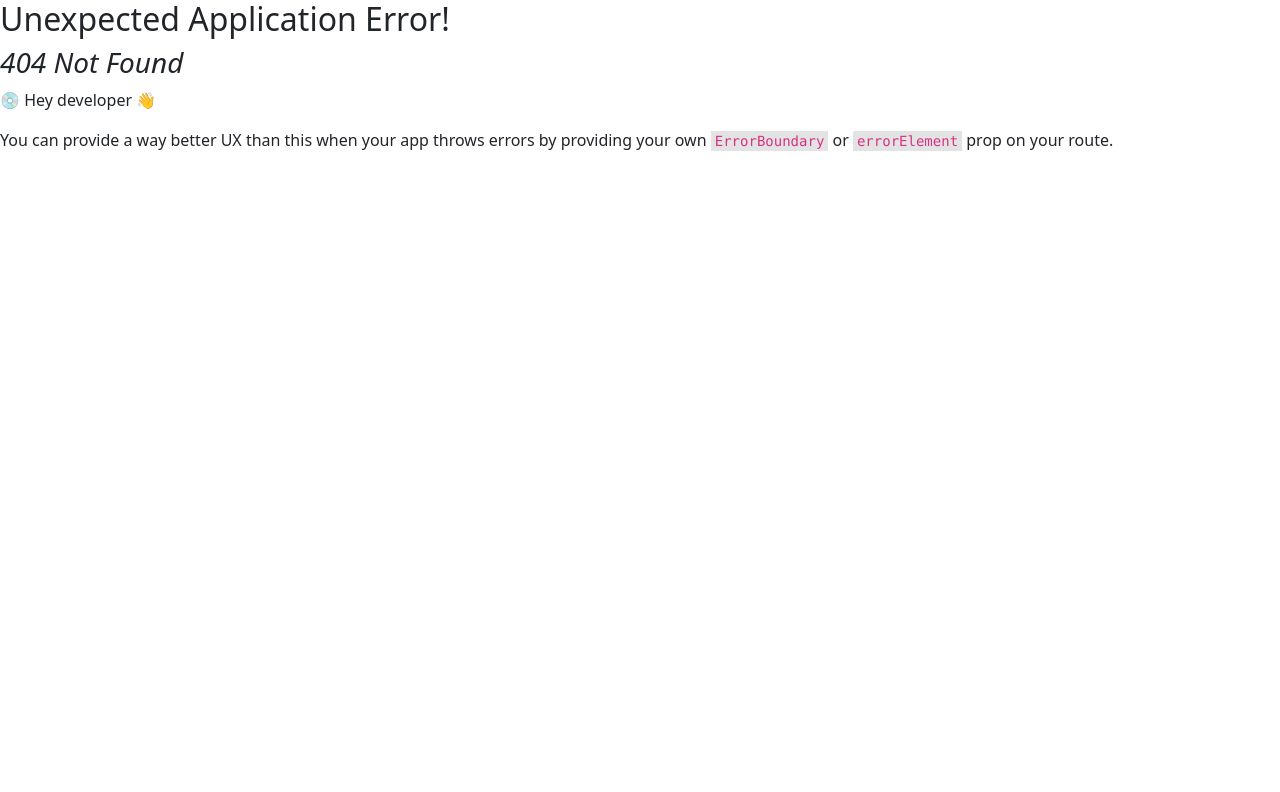
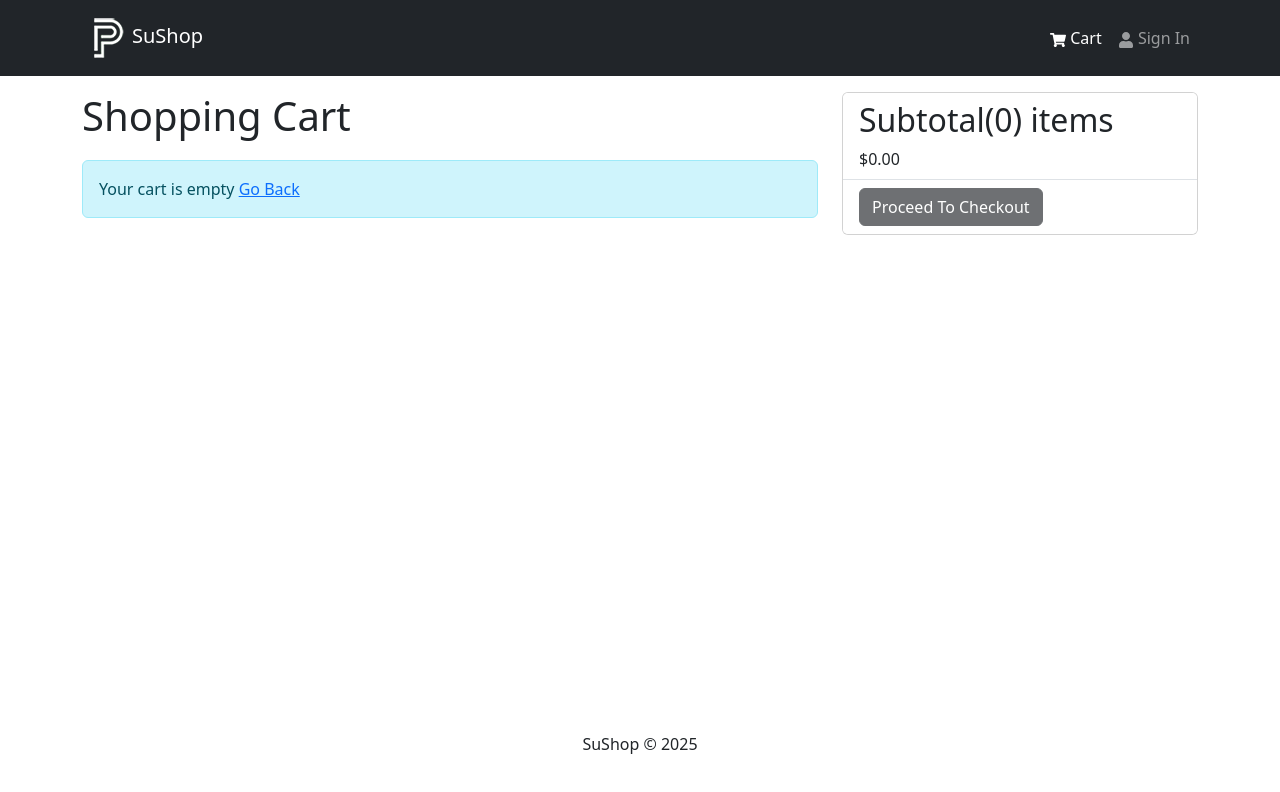
Before and after one commit to PoChuanSu/Pass-BootCamp-ECOM, a React (Create React App) app in the folder frontend/: page /cart in a window 1280 px wide. Before the commit this address had no page. Shown: the top 792 px of the page. Built offline with nearby package versions, Linux system fonts and the light colour scheme.

Commit message:
cart interface

```diff
--- a/frontend/src/index.js
+++ b/frontend/src/index.js
@@ -15,12 +15,14 @@
 import reportWebVitals from "./reportWebVitals";
 import HomeScreen from "./screens/HomeScreen";
 import ProductScreen from "./screens/ProductScreen";
+import CartScreen from "./screens/CartScreen";
 
 const router = createBrowserRouter(
     createRoutesFromElements(
         <Route path="/" element={<App />}>
             <Route index={true} path="/" element={<HomeScreen />} />
             <Route path="/product/:id" element={<ProductScreen />} />
+            <Route path="/cart" element={<CartScreen />} />
         </Route>
     )
 );
--- /dev/null
+++ b/frontend/src/screens/CartScreen.jsx
@@ -0,0 +1,127 @@
+import { Link, useNavigate } from "react-router-dom";
+import { useDispatch, useSelector } from "react-redux";
+import {
+    Row,
+    Col,
+    ListGroup,
+    Image,
+    Form,
+    Button,
+    Card,
+    ListGroupItem,
+} from "react-bootstrap";
+import { FaTrash } from "react-icons/fa";
+import Message from "../components/Message";
+import { addToCart } from "../slices/cartSlice";
+
+const CartScreen = () => {
+    const navigate = useNavigate();
+    const dispatch = useDispatch();
+
+    const cart = useSelector((state) => state.cart);
+    const { cartItems } = cart;
+
+    const addToCartHandler = (product, qty) => {
+        dispatch(addToCart({ ...product, qty }));
+    };
+
+    return (
+        <Row>
+            <Col md={8}>
+                <h1 style={{ marginBottom: "20px" }}>Shopping Cart</h1>
+                {cartItems.length === 0 ? (
+                    <Message>
+                        Your cart is empty <Link to="/">Go Back</Link>
+                    </Message>
+                ) : (
+                    <ListGroup variant="flush">
+                        {cartItems.map((item) => (
+                            <ListGroup.Item key={item._id}>
+                                <Row>
+                                    <Col md={2}>
+                                        <Image
+                                            src={item.image}
+                                            alt={item.name}
+                                            fluid
+                                            rounded
+                                        />
+                                    </Col>
+                                    <Col md={3}>
+                                        <Link to={`/product/${item._id}`}>
+                                            {item.name}
+                                        </Link>
+                                    </Col>
+                                    <Col md={2}>${item.price}</Col>
+                                    <Col md={2}>
+                                        <Form.Control
+                                            as="select"
+                                            value={item.qty}
+                                            onChange={(e) =>
+                                                addToCartHandler(
+                                                    item,
+                                                    Number(e.target.value)
+                                                )
+                                            }
+                                        >
+                                            {[
+                                                ...Array(
+                                                    item.countInStock
+                                                ).keys(),
+                                            ].map((x) => (
+                                                <option
+                                                    key={x + 1}
+                                                    value={x + 1}
+                                                >
+                                                    {x + 1}
+                                                </option>
+                                            ))}
+                                        </Form.Control>
+                                    </Col>
+                                    <Col md={2}>
+                                        <Button type="button" variant="light">
+                                            <FaTrash />
+                                        </Button>
+                                    </Col>
+                                </Row>
+                            </ListGroup.Item>
+                        ))}
+                    </ListGroup>
+                )}
+            </Col>
+            <Col md={4}>
+                <Card>
+                    <ListGroup variant="flush">
+                        <ListGroup.Item>
+                            <h2>
+                                Subtotal(
+                                {cartItems.reduce(
+                                    (acc, item) => acc + item.qty,
+                                    0
+                                )}
+                                ) items
+                            </h2>
+                            $
+                            {cartItems
+                                .reduce(
+                                    (acc, item) => acc + item.qty * item.price,
+                                    0
+                                )
+                                .toFixed(2)}
+                        </ListGroup.Item>
+                        <ListGroupItem>
+                            <Button
+                                type="button"
+                                className="btn-dark"
+                                disabled={cartItems.length === 0}
+                            >
+                                Proceed To Checkout
+                            </Button>
+                        </ListGroupItem>
+                    </ListGroup>
+                </Card>
+            </Col>
+        </Row>
+    );
+};
+
+export default CartScreen;
```
